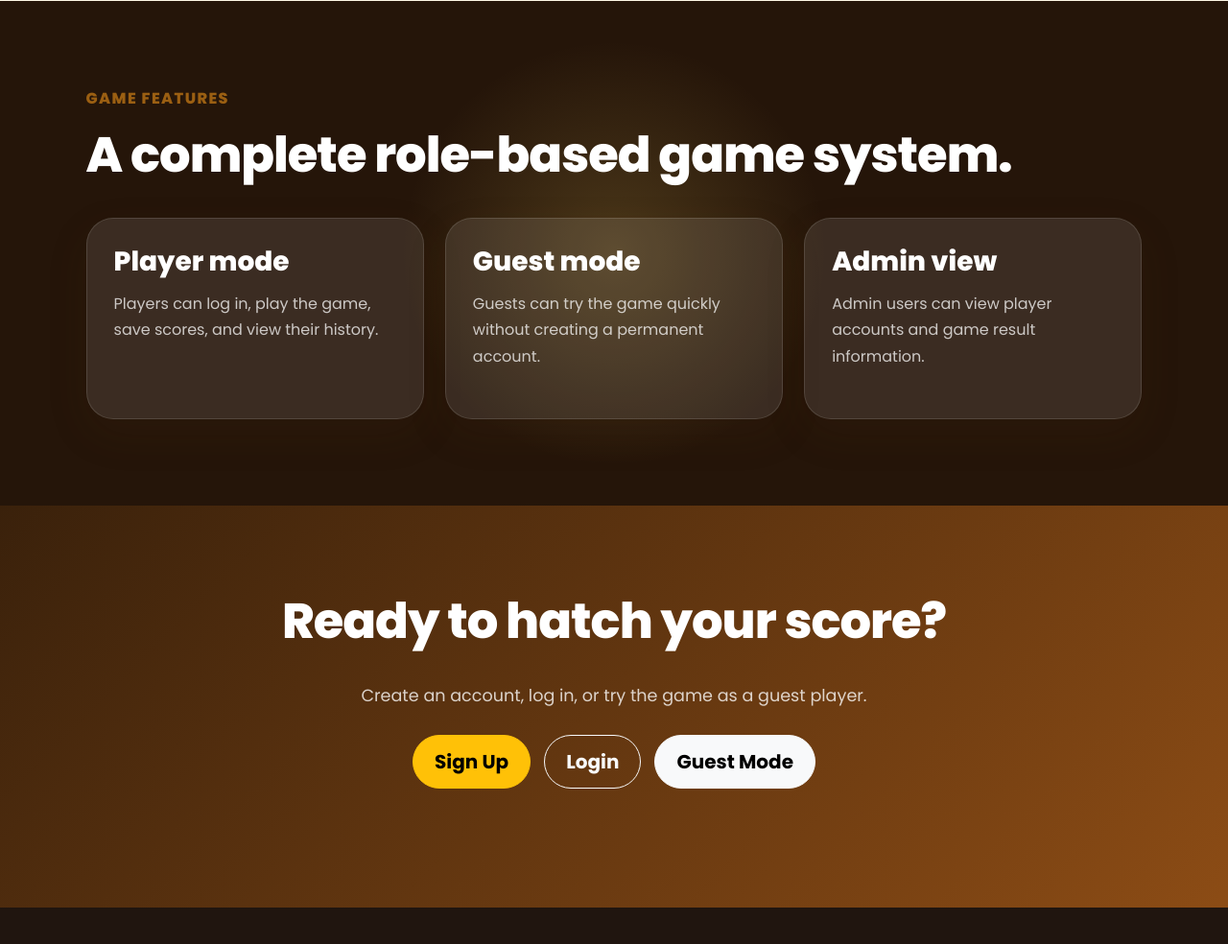
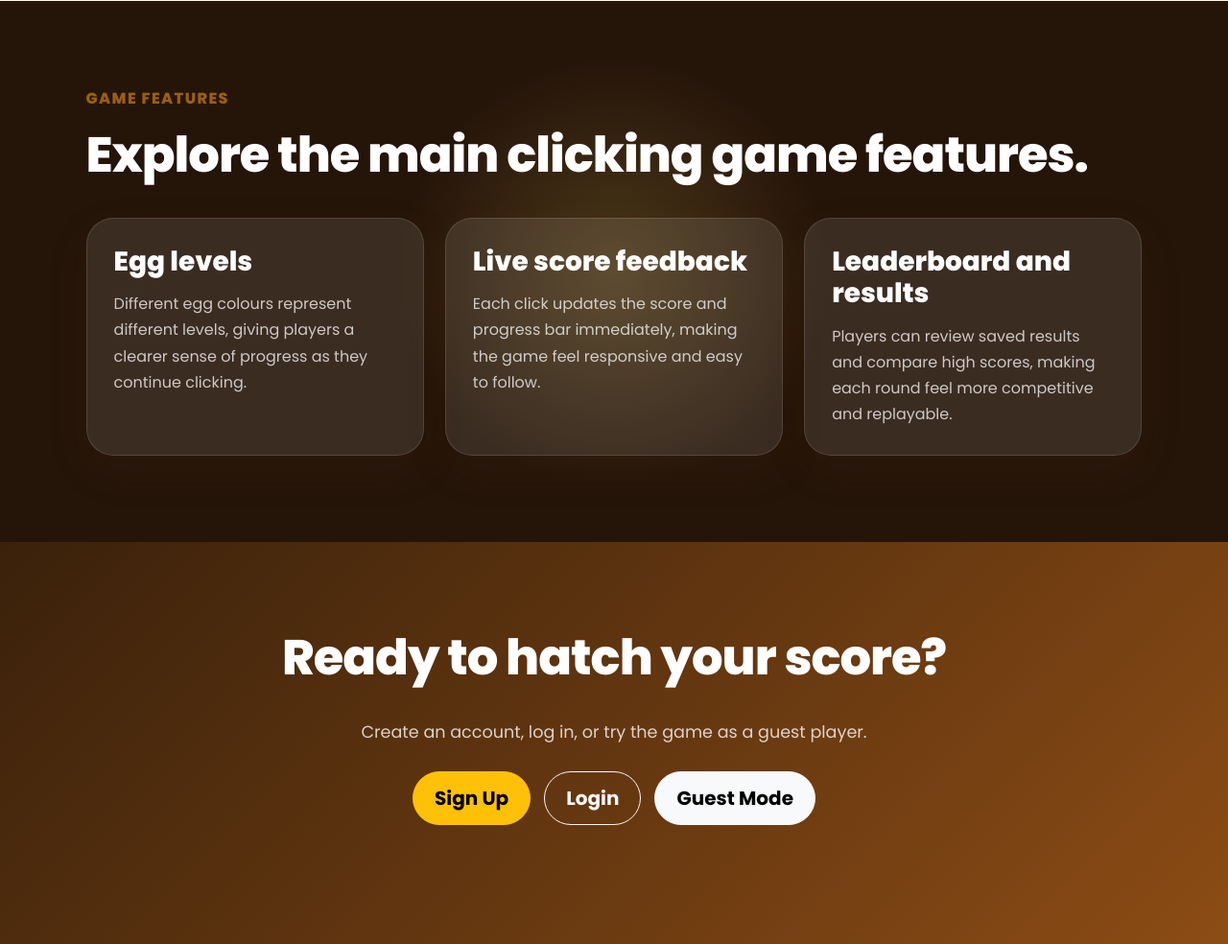
Before and after one commit to audreycxy/Agile_Web_Project, a Flask app: page / in a window 1280 px wide. Shown: the part 1337-2321 px from the top of the page at 96% size. Before the commit the page ends 2283 px from the top, so only its background shows below. Run offline with Flask 3, Linux system fonts and the light colour scheme.

Commit message:
Update home page game feature descriptions

```diff
--- a/Clicking_Game/templates/public/home.html
+++ b/Clicking_Game/templates/public/home.html
@@ -140,29 +140,30 @@
     <!-- Scroll section: features -->
     <section id="features" class="home-section dark-section">
       <p class="section-label">Game features</p>
-      <h2>A complete role-based game system.</h2>
+      <h2>Explore the main clicking game features.</h2>
 
       <div class="feature-grid">
         <article class="feature-card">
-          <h3>Player mode</h3>
+          <h3>Egg levels</h3>
           <p>
-            Players can log in, play the game, save scores, and view their
-            history.
+            Different egg colours represent different levels, giving players a
+            clearer sense of progress as they continue clicking.
           </p>
         </article>
 
         <article class="feature-card">
-          <h3>Guest mode</h3>
+          <h3>Live score feedback</h3>
           <p>
-            Guests can try the game quickly without creating a permanent
-            account.
+            Each click updates the score and progress bar immediately, making
+            the game feel responsive and easy to follow.
           </p>
         </article>
 
         <article class="feature-card">
-          <h3>Admin view</h3>
+          <h3>Leaderboard and results</h3>
           <p>
-            Admin users can view player accounts and game result information.
+            Players can review saved results and compare high scores, making
+            each round feel more competitive and replayable.
           </p>
         </article>
       </div>
```
